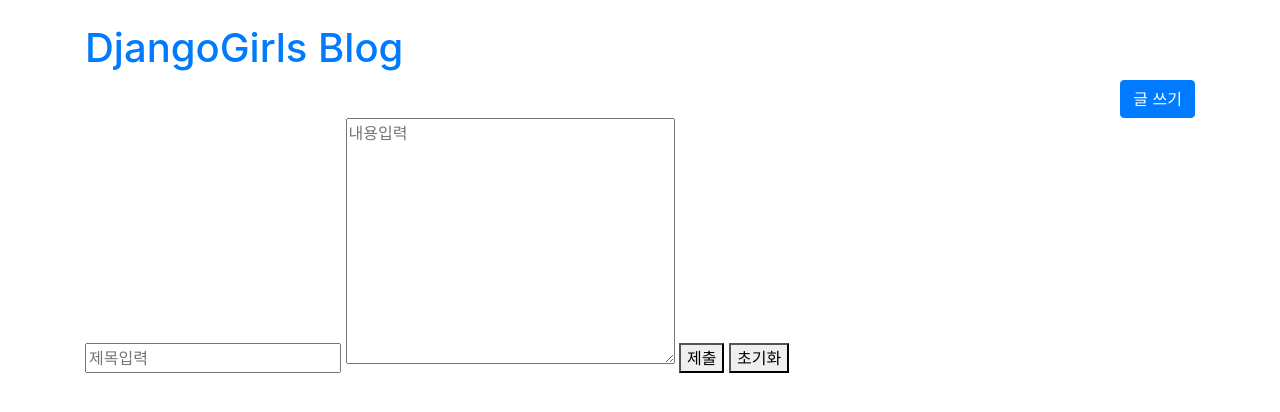
After one commit to orca9s/Djangogirls-tutorial, a Django app: a page that uses app/templates/blog/base.html in a window 1280 px wide. The commit adds this page. Shown: the top 412 px of the page. Run offline with Django 3.2, Linux system fonts and the light colour scheme; some libraries are stand-ins or nearby versions.

Commit message:
post_create에 POST요청이 왔을 경우 새 Post인스턴스를 생성하고 결과 strin을 Httpresponse로 반환

```diff
--- a/app/blog/urls.py
+++ b/app/blog/urls.py
@@ -1,6 +1,6 @@
 from django.conf.urls import url
 
-from .views import post_list, post_detail
+from .views import post_list, post_detail, post_create
 
 urlpatterns = [
     # url의 첫 번째 인자: 매치될 URL정규표현식
@@ -13,4 +13,5 @@
     #   (함수호출 아님)
     url(r'^$', post_list, name='post-list'),
     url(r'^post(\d+)/', post_detail, name='post-detail'),
+    url(r'^write/', post_create, name='post-create'),
 ]
--- a/app/blog/views.py
+++ b/app/blog/views.py
@@ -31,6 +31,22 @@
     }
     return render(request, 'blog/post_detail.html', context)
 
+
+def post_create(request):
+    if request.method == 'POST':
+        post = Post.objects.create(
+            author=request.user,
+            title=request.POST['title'],
+            text=request.POST['text'],
+        )
+        return HttpResponse('id: {}, title: {}, text: {}, author: {}'.format(
+            post.id,
+            post.title,
+            post.text,
+            post.author
+        ))
+    else:
+        return render(request, 'blog/post_create.html',)
     # cur_file_path = os.path.abspath(__file__)
     # blog_dir_path = os.path.dirname(cur_file_path)
     # app_dir_path = os.path.dirname(blog_dir_path)
--- a/app/templates/blog/base.html
+++ b/app/templates/blog/base.html
@@ -16,7 +16,10 @@
 </head>
 <body>
     <div class="container">
-        <a href="{% url 'post-list' %}"><h1 class="mt-4">DjangoGirls Blog</h1></a>
+        <h1 class="mt-4"><a href="{% url 'post-list' %}">DjangoGirls Blog</a></h1>
+        <div class="text-right">
+            <a class="btn btn-primary" href="{% url 'post-create' %}">글 쓰기</a>
+        </div>
         {% block content %}
         {% endblock %}
 
--- /dev/null
+++ b/app/templates/blog/post_create.html
@@ -0,0 +1,15 @@
+{% extends 'blog/base.html' %}
+
+{% block content %}
+
+            <form action="" method="post">
+                {% csrf_token %}
+                <input name="title" type="text" placeholder="제목입력">
+                <textarea name="text" placeholder="내용입력" name="" id="" cols="30" rows="10"></textarea>
+                <button type="submit">제출</button>
+                <button type="reset">초기화</button>
+            </form>
+
+
+
+{% endblock %}
```
